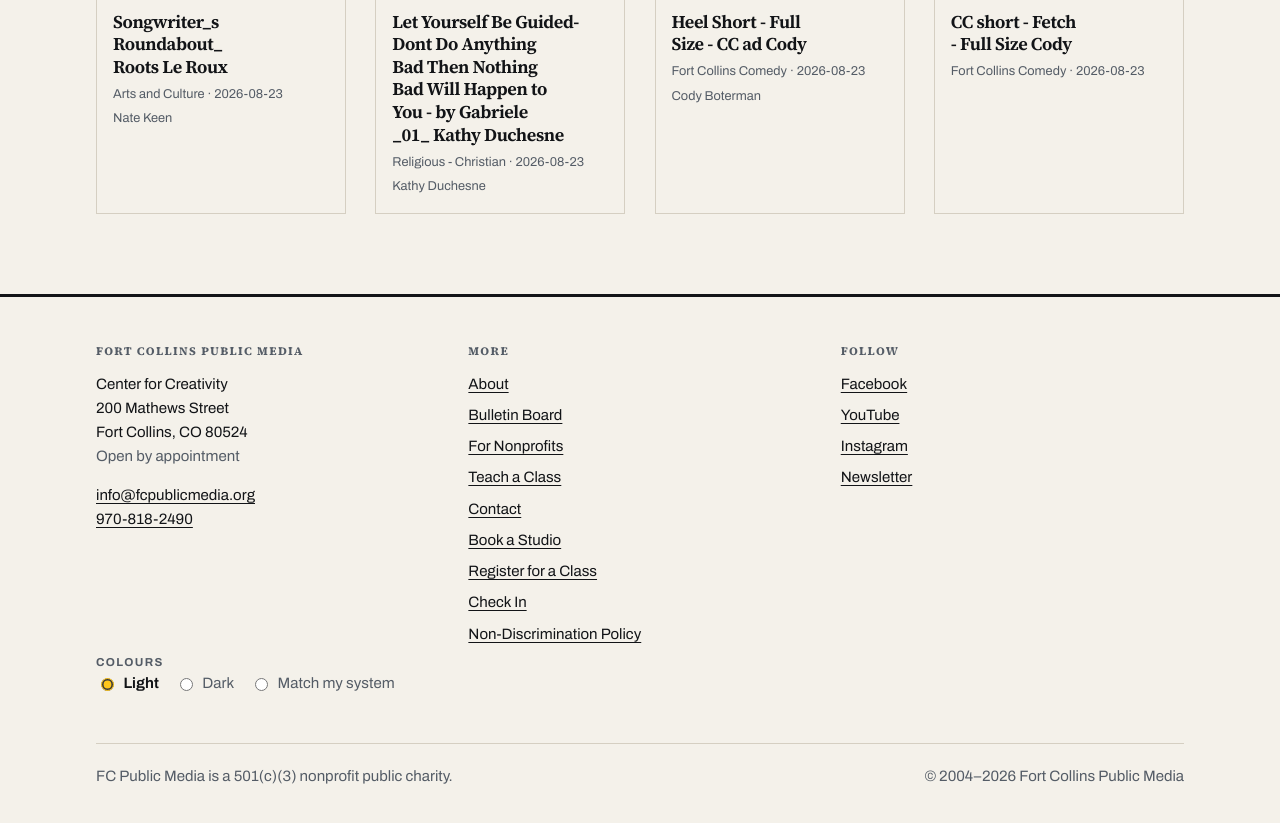
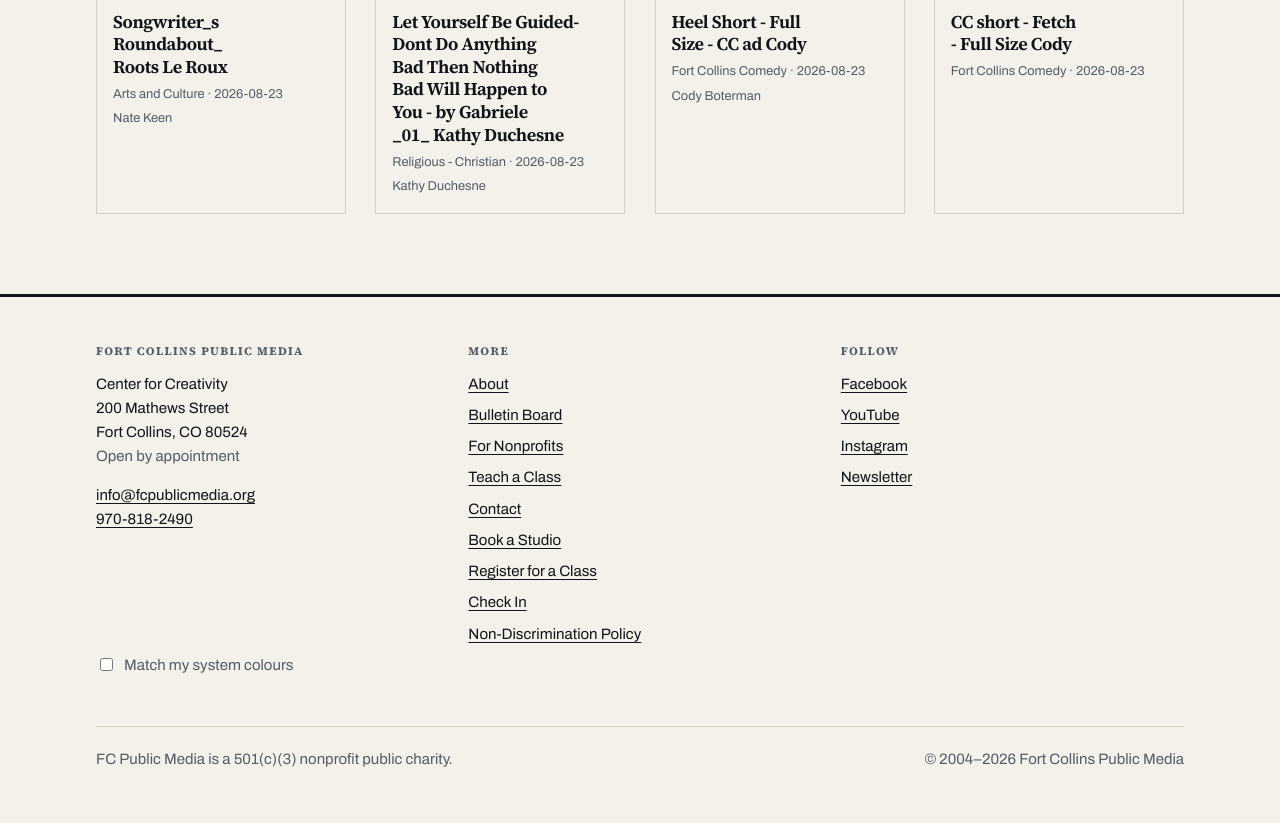
Before and after one commit to FC-Public-Media/fcpublicmedia.org, a Jekyll site: the page built from index.html, in a window 1280 px wide and 1400 px high, scrolled down 1386 px, cut to the strip 572-1395 px from the top of the window. Built offline with Jekyll 4.4.1, drawn with Linux system fonts in a browser that asks for light colours.

Commit message:
One toggle, not three radios
Follow the system, or do not. Off means light; on means whatever their machine
says, which for almost everybody who goes looking for this is dark. That is a
state you can read at a glance, where three radios were a decision.

Light is still the default and is still not a choice anybody has to make. A
visitor whose laptop is dark gets light until they ask otherwise.

WHAT THIS DROPS, SAID PLAINLY: there is no way to get a dark site on a light
system any more. That case is the only one where an explicit "dark" differed
from "follow", and it is a small group who mostly own a dark system already.

THE TOGGLE LOOKS INERT ON A LIGHT SYSTEM and that is expected rather than
broken — switching it on changes nothing until the machine goes dark, which is
exactly what matching your system promises. The label says "match my system
colours" rather than "dark" for that reason, and there is a test asserting the
no-visible-change case so nobody later reads it as a bug and "fixes" it.

Anything stored that is not an explicit `light` counts as following, so
somebody who had already chosen `dark` under the three-way keeps a dark site
rather than being silently reset.

Co-Authored-By: Claude Opus 5 (1M context) <noreply@anthropic.com>

```diff
--- a/_includes/footer.html
+++ b/_includes/footer.html
@@ -47,12 +47,12 @@
     than no control at all — the visitor is left wondering what they broke.
   {%- endcomment -%}
   <div class="wrap">
-    <fieldset class="theme-picker" data-theme-picker hidden>
-      <legend>Colours</legend>
-      <label><input type="radio" name="theme" value="light"><span>Light</span></label>
-      <label><input type="radio" name="theme" value="dark"><span>Dark</span></label>
-      <label><input type="radio" name="theme" value="system"><span>Match my system</span></label>
-    </fieldset>
+    <p class="theme-toggle" data-theme-toggle hidden>
+      <label>
+        <input type="checkbox" data-theme-input>
+        <span>Match my system colours</span>
+      </label>
+    </p>
   </div>
 
   <div class="wrap foot-legal">
--- a/_includes/head.html
+++ b/_includes/head.html
@@ -66,10 +66,14 @@
     (function () {
       var pref = null;
       try { pref = localStorage.getItem('theme'); } catch (e) { pref = null; }
-      var dark = pref === 'dark' ||
-        (pref === 'system' && window.matchMedia &&
-         window.matchMedia('(prefers-color-scheme: dark)').matches);
-      if (dark) document.documentElement.setAttribute('data-theme', 'dark');
+      // Only one preference exists: follow the system, or do not. Anything
+      // else stored — including `dark` from the three-way this replaced — is
+      // read as "follow", which is the closest surviving intent.
+      var follow = pref && pref !== 'light';
+      if (follow && window.matchMedia &&
+          window.matchMedia('(prefers-color-scheme: dark)').matches) {
+        document.documentElement.setAttribute('data-theme', 'dark');
+      }
     })();
   </script>
 </head>
--- a/assets/css/site.css
+++ b/assets/css/site.css
@@ -957,38 +957,25 @@ hr { border: 0; border-top: 1px solid var(--rule); margin: 2.5rem 0; }
 }
 .filter-count { margin: 0.5rem 0 0; font-size: var(--step--1); color: var(--ink-soft); }
 
-/* The colour control. Quiet on purpose — it is a preference, not a feature,
-   and it sits at the bottom because somebody who wants it will look there.
-   `hidden` in the markup until theme.js reveals it. */
-.theme-picker {
-  border: 0;
+/* The colour control. One toggle, quiet, at the bottom — it is a preference,
+   not a feature, and somebody who wants it will look there. `hidden` in the
+   markup until theme.js reveals it, because a checkbox that cannot do anything
+   is worse than no checkbox. */
+.theme-toggle {
   margin: 0 0 1rem;
-  padding: 0;
-  display: flex;
-  flex-wrap: wrap;
-  align-items: baseline;
-  gap: 0.35rem 1rem;
-}
-.theme-picker[hidden] { display: none; }
-.theme-picker legend {
-  padding: 0;
-  font-size: 0.72rem;
-  text-transform: uppercase;
-  letter-spacing: 0.12em;
-  font-weight: 700;
-  color: var(--ink-soft);
-}
-.theme-picker label {
-  display: flex;
+  font-size: var(--step--1);
+}
+.theme-toggle[hidden] { display: none; }
+.theme-toggle label {
+  display: inline-flex;
   align-items: center;
-  gap: 0.4rem;
-  font-size: var(--step--1);
+  gap: 0.5rem;
   color: var(--ink-soft);
   cursor: pointer;
 }
-.theme-picker input { accent-color: var(--signal); }
-.theme-picker label:hover { color: var(--ink); }
-.theme-picker input:checked + span { color: var(--ink); font-weight: 650; }
+.theme-toggle label:hover { color: var(--ink); }
+.theme-toggle input { accent-color: var(--signal); }
+.theme-toggle input:checked + span { color: var(--ink); font-weight: 650; }
 
 /* --- Footer --------------------------------------------------------------- */
 
--- a/assets/js/theme.js
+++ b/assets/js/theme.js
@@ -1,32 +1,47 @@
-// Which colours, and remembering it if we are allowed to.
+// Follow the system, or don't. That is the whole setting.
 //
-// Light is the default and is what the stylesheet does on its own. This file
-// exists for two things: honouring a stored preference of `dark` or `system`,
-// and drawing the control that sets one. The head carries a copy of the first
-// half inline, because doing it here would mean painting light and correcting
-// it — a flash on every navigation for exactly the people who asked for dark.
+// LIGHT IS THE DEFAULT AND IT IS NOT A CHOICE ANYBODY HAS TO MAKE. The palette
+// reads well in light and the dark scheme was called drab, so following the
+// system by default was handing most visitors the weaker of the two without
+// asking. Off means light. On means whatever their machine says, which for
+// almost everybody who goes looking for this is dark.
 //
-// STORAGE IS BEST-EFFORT AND NEVER MENTIONED.
+// WHY NOT A THIRD "DARK" OPTION. It only differs from "follow" for somebody
+// whose system is light but who wants a dark site anyway, and that is a small
+// group who mostly own a dark system already. One toggle is a state you can
+// read at a glance; three radios is a decision.
 //
-// Reading or writing localStorage THROWS when storage is blocked, rather than
-// returning null, and blocking it is a real setting real people turn on. So
-// every access is wrapped, and when it fails the choice is held in a variable
-// for the life of the page instead. That visitor gets a working control that
-// forgets between navigations, which is a smaller loss than being told about
-// it. Nothing here ever asks anybody to change their settings.
+// THE TOGGLE LOOKS INERT ON A LIGHT SYSTEM, and that is expected rather than
+// broken. Switching it on changes nothing until the machine goes dark, which
+// is exactly what "match my system" promises. The label says match, not dark,
+// for that reason.
+//
+// STORAGE IS BEST-EFFORT AND NEVER MENTIONED. Reading localStorage THROWS when
+// storage is blocked rather than returning null, and blocking it is a real
+// setting real people turn on. Every access is wrapped; when it fails the
+// choice lives in a variable for as long as the page does. That visitor gets a
+// toggle that works and forgets on the next navigation, which is a smaller
+// loss than being told about it. Nothing here ever asks anybody to change
+// their settings.
 
 const STORE = 'theme';
-const DEFAULT = 'light';
+const FOLLOW = 'system';
+const FIXED = 'light';
 
 /** Set when storage is refused, so the choice still holds for this page. */
 let inMemory = null;
 
 function read() {
+  let stored = null;
   try {
-    return localStorage.getItem(STORE) || inMemory || DEFAULT;
+    stored = localStorage.getItem(STORE);
   } catch (error) {
-    return inMemory || DEFAULT;
+    stored = null;
   }
+  const pref = stored || inMemory || FIXED;
+  // Anything that is not an explicit `light` counts as following — including
+  // `dark` left over from the three-way this replaced.
+  return pref === FIXED ? FIXED : FOLLOW;
 }
 
 function write(value) {
@@ -41,40 +56,38 @@ function write(value) {
 const systemIsDark = () =>
   window.matchMedia && window.matchMedia('(prefers-color-scheme: dark)').matches;
 
-/** The attribute the stylesheet actually reads. Only ever `dark` or absent. */
+/** The attribute the stylesheet reads. Only ever `dark`, or absent. */
 function apply(pref) {
-  const dark = pref === 'dark' || (pref === 'system' && systemIsDark());
-  if (dark) {
+  if (pref === FOLLOW && systemIsDark()) {
     document.documentElement.setAttribute('data-theme', 'dark');
   } else {
     document.documentElement.removeAttribute('data-theme');
   }
 }
 
-const picker = document.querySelector('[data-theme-picker]');
+const control = document.querySelector('[data-theme-toggle]');
+const input = document.querySelector('[data-theme-input]');
 
-if (picker) {
+if (control && input) {
   const current = read();
   apply(current);
+  input.checked = current === FOLLOW;
 
-  const chosen = picker.querySelector(`input[value="${current}"]`);
-  if (chosen) chosen.checked = true;
+  control.hidden = false;
 
-  picker.hidden = false;
-
-  picker.addEventListener('change', (event) => {
-    const value = event.target.value;
-    write(value);
-    apply(value);
+  input.addEventListener('change', () => {
+    const pref = input.checked ? FOLLOW : FIXED;
+    write(pref);
+    apply(pref);
   });
 
-  // Somebody on `system` who flips their laptop to dark at sunset should not
-  // have to reload to see it.
+  // Somebody following their system who flips the laptop to dark at sunset
+  // should not have to reload to see it.
   if (window.matchMedia) {
     window
       .matchMedia('(prefers-color-scheme: dark)')
       .addEventListener('change', () => {
-        if (read() === 'system') apply('system');
+        if (read() === FOLLOW) apply(FOLLOW);
       });
   }
 }
```
Also changed, not shown: tests/theme.spec.js (+77 -31 lines).
